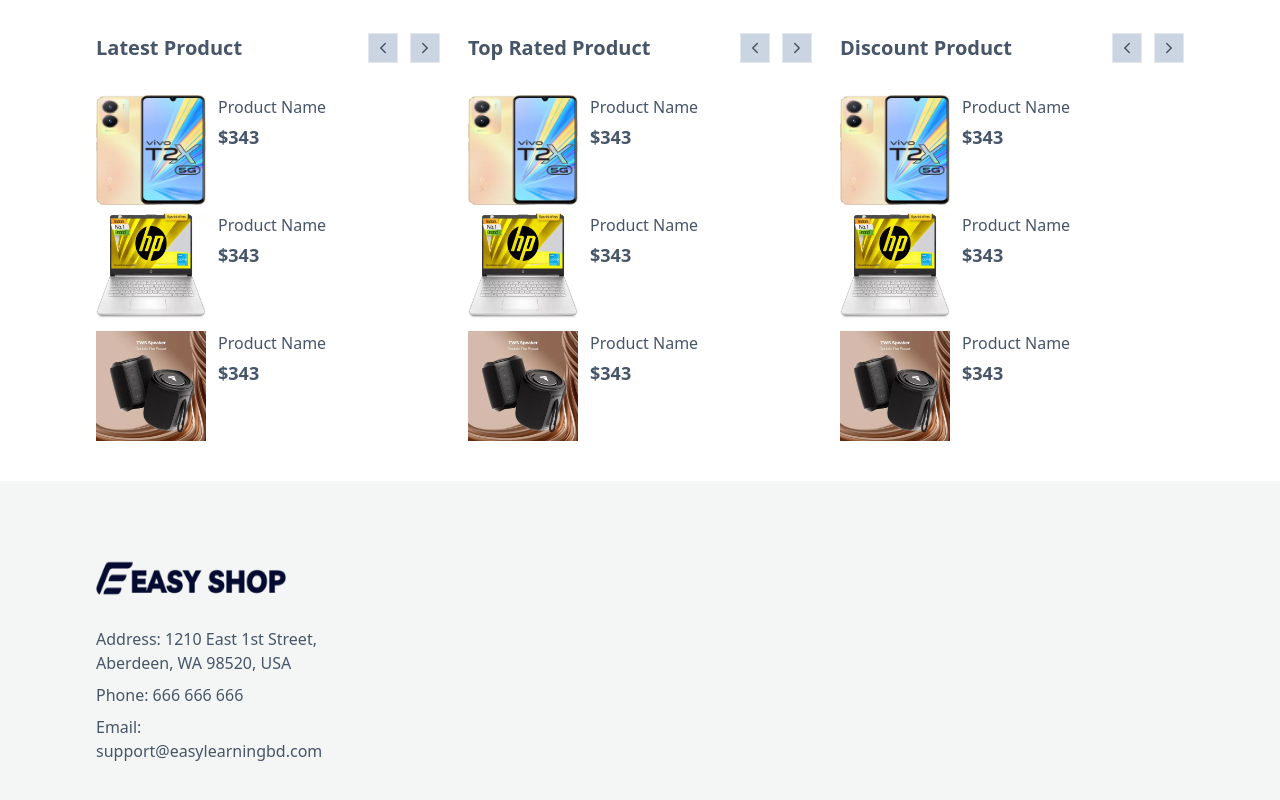
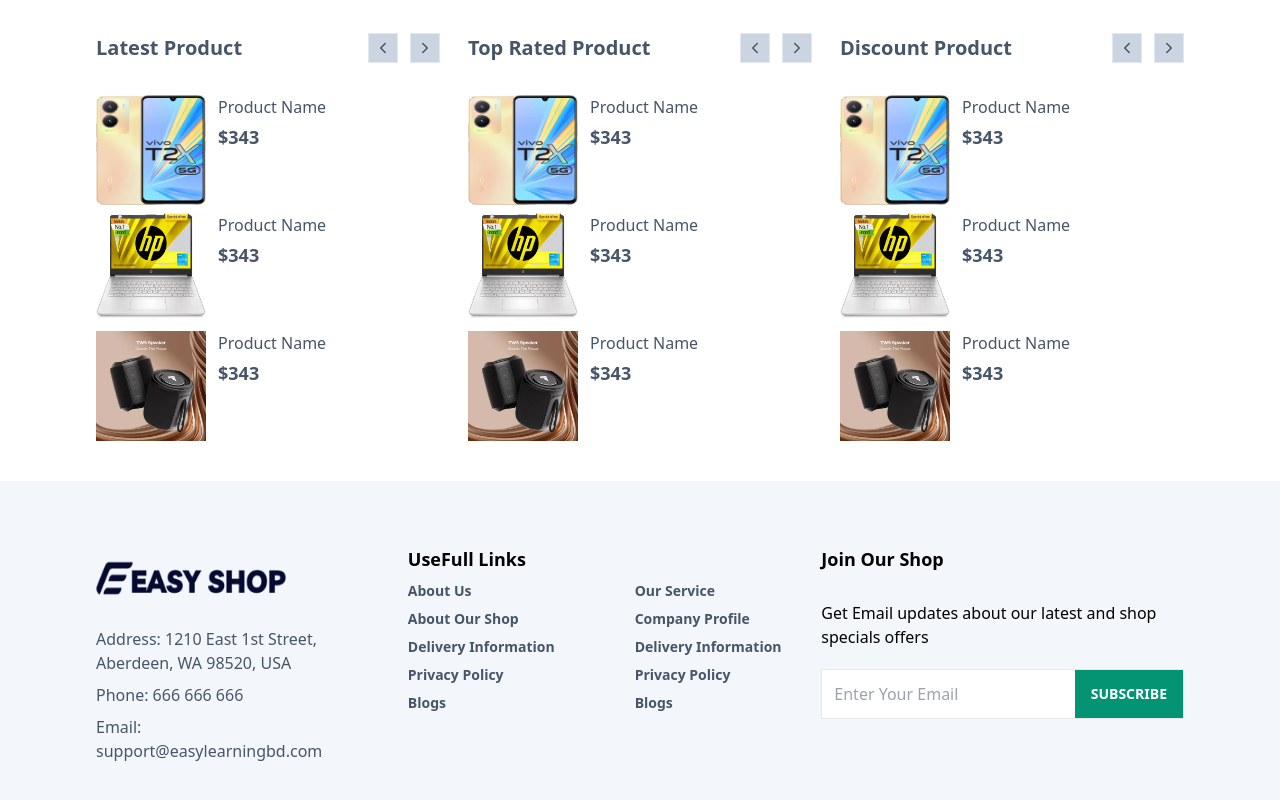
Before and after one commit to yanasyahrudin/ecomm-easyshop-fe, a React (Create React App) app: page / in a window 1280 px wide. Shown: the part 1757-2557 px from the top of the page. Built offline with nearby package versions, Linux system fonts and the light colour scheme.

Commit message:
setup footer area design part 2

```diff
--- a/src/components/Footer.jsx
+++ b/src/components/Footer.jsx
@@ -1,22 +1,86 @@
 import React from "react";
+import { Link } from "react-router-dom";
 
 const Footer = () => {
   return (
-    <footer className="bg-[#f3f6f4]">
-      <div className="w-[85%] flex-wrap mx-auto border-b py-16 md-lg:pb-10 sm:pb-6">
+    <footer className="bg-[#f3f6fa]">
+      <div className="w-[85%] flex flex-wrap mx-auto border-b py-16 md-lg:pb-10 sm:pb-6">
         <div className="w-3/12 lg:w-4/12 sm:w-full">
           <div className="flex flex-col gap-3">
-            <img className="w-[190px] h-[70px]" src="http://localhost:3000/images/logo.png" alt="logo" />
-                <ul className="flex flex-col gap-2 text-slate-600">
-                    <li>Address: 1210 East 1st Street, Aberdeen, WA 98520, USA</li>
-                    <li>Phone: 666 666 666</li>
-                    <li>Email: support@easylearningbd.com</li>
-                </ul>
+            <img
+              className="w-[190px] h-[70px]"
+              src="http://localhost:3000/images/logo.png"
+              alt="logo"
+            />
+            <ul className="flex flex-col gap-2 text-slate-600">
+              <li>Address: 1210 East 1st Street, Aberdeen, WA 98520, USA</li>
+              <li>Phone: 666 666 666</li>
+              <li>Email: support@easylearningbd.com</li>
+            </ul>
           </div>
         </div>
 
         <div className="w-5/12 lg:w-8/12 sm:full">
+          <div className="flex justify-center sm:justify-start sm:mt-6 w-full">
+            <div>
+
+              <h2 className="font-bold text-lg mb-2 ">UseFull Links</h2>
+              <div className="flex justify-between gap-[80px] lg:gap-[40px]">
+                <ul className="flex flex-col gap-2 text-slate-600 text-sm font-semibold">
+                    <li>
+                        <Link>About Us</Link>
+                    </li>
+                    <li>
+                        <Link>About Our Shop</Link>
+                    </li>
+                    <li>
+                        <Link>Delivery Information</Link>
+                    </li>
+                    <li>
+                        <Link>Privacy Policy</Link>
+                    </li>
+                    <li>
+                        <Link>Blogs</Link>
+                    </li>
+                </ul>
+
+                <ul className="flex flex-col gap-2 text-slate-600 text-sm font-semibold">
+
+                    <li>
+                        <Link>Our Service</Link>
+                    </li>
+                    <li>
+                        <Link>Company Profile</Link>
+                    </li>
+                    <li>
+                        <Link>Delivery Information</Link>
+                    </li>
+                    <li>
+                        <Link>Privacy Policy</Link>
+                    </li>
+                    <li>
+                        <Link>Blogs</Link>
+                    </li>
+                </ul>
+              </div>
+            </div>
+          </div>
         </div>
+
+        <div className="w-4/12 lg:w-full lg:mt-6">
+        <div className="w-full flex flex-col justify-start gap-5">
+            <h2 className="font-bold text-lg mb-2">Join Our Shop</h2>
+            <span>Get Email updates about our latest and shop specials offers</span>
+            <div className="h-[50px] w-full bg-white border relative">
+                <input className="h-full bg-transparent w-full px-3 outline-0" type="text" placeholder="Enter Your Email"/>
+                <button className="h-full absolute right-0 bg-[#059473] text-white uppercase px-4 font-bold text-sm">Subscribe</button>
+
+
+            </div>
+        </div>
+        </div>
+
+
       </div>
     </footer>
   );
```
